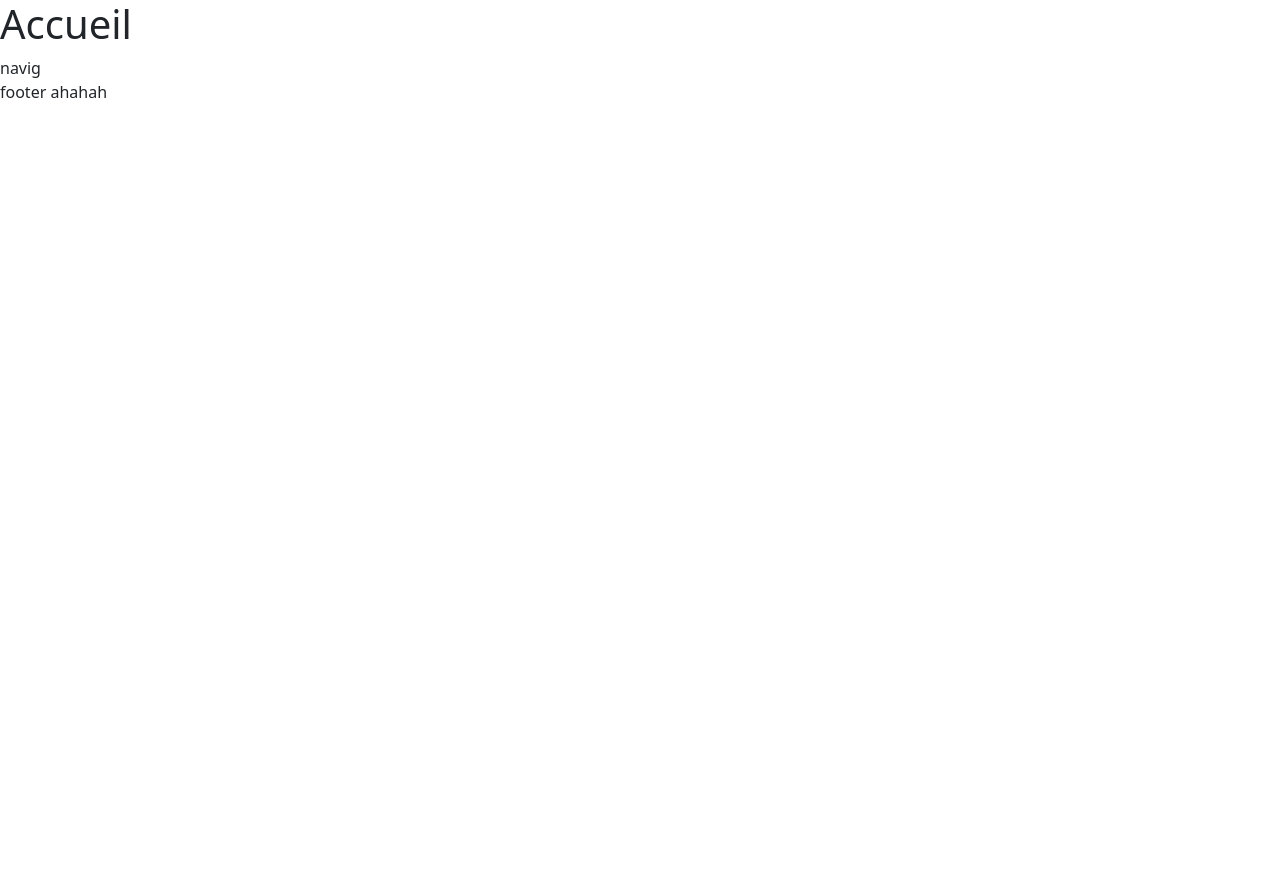
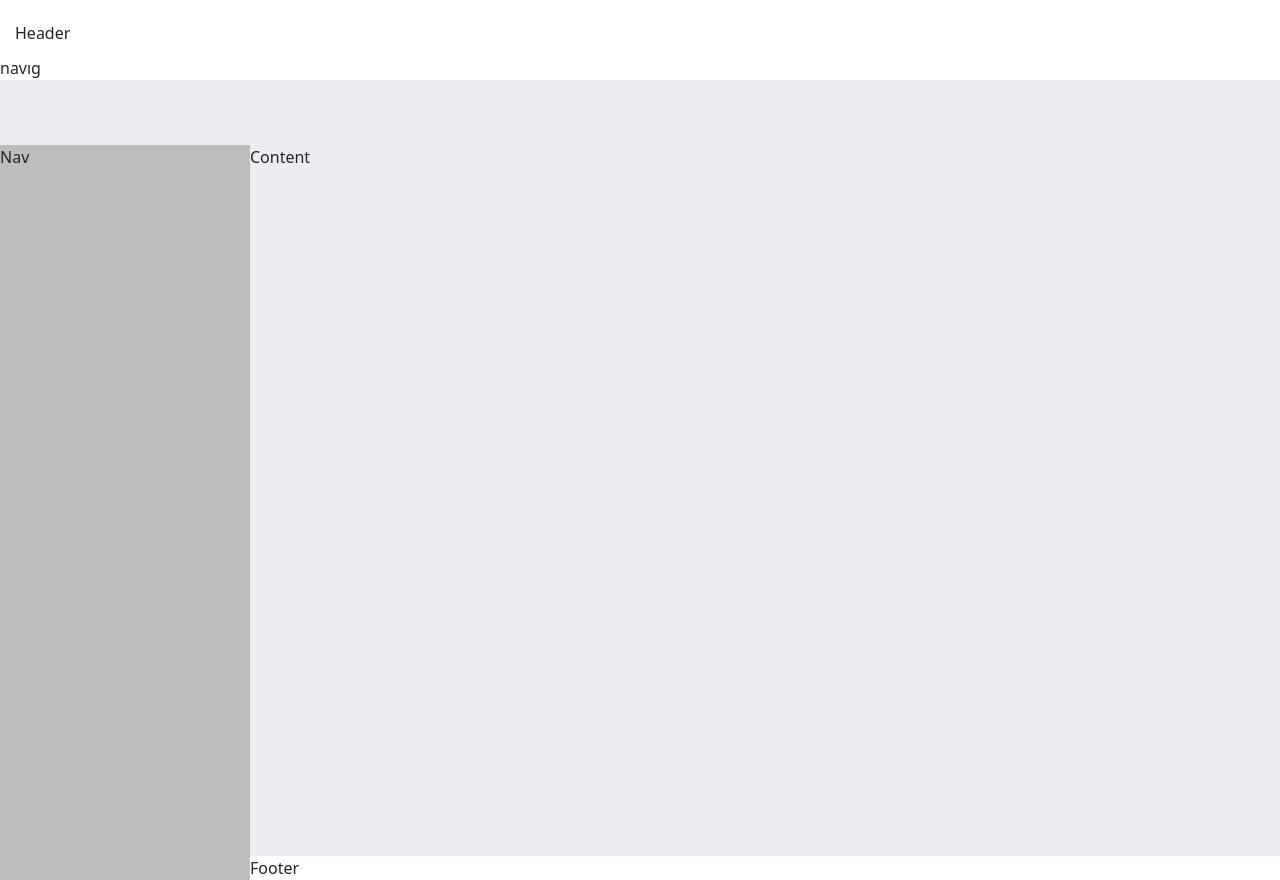
Before and after one commit to Kimonae/Crm, an Angular app: page / in a window 1280 px wide. Before the commit the page ends 800 px from the top, so only its background shows below. Built offline with nearby package versions, Linux system fonts and the light colour scheme.

Commit message:
add features

```diff
--- a/src/app/app.component.html
+++ b/src/app/app.component.html
@@ -1,4 +1,4 @@
 <h1>Accueil</h1>
  <nav> navig </nav>
 
- <footer> footer ahahah </footer>
+<app-ui> </app-ui>
--- /dev/null
+++ b/src/app/ui/components/ui/ui.component.html
@@ -0,0 +1,20 @@
+<header class="fixed-top">
+  Header
+</header>
+<main>
+  <div class="shadow position-fixed">
+  </div>
+  <aside>
+    <div class="scroller">
+      Nav
+    </div>
+  </aside>
+  <div class="page">
+    <div class="contents">
+      Content
+    </div>
+    <footer>
+      Footer
+    </footer>
+  </div>
+</main>
--- /dev/null
+++ b/src/app/ui/components/ui/ui.component.scss
@@ -0,0 +1,77 @@
+@import "~src/stylings/layout";
+
+/// Description design of user interface
+header {
+  height: 65px;
+  background: var(--app-light);
+  padding: 0 $gutter;
+  display: flex;
+  align-items: center;
+}
+
+main {
+  background: var(--app-darklight);
+  min-height: calc(100vh - 65px);
+  padding-top: 65px;
+}
+
+aside {
+  background: var(--app-darklight2);
+  width: 250px;
+  min-height: 100vh;
+  position: fixed;
+  z-index: 1000;
+
+  .scroller {
+    overflow-y: auto;
+    max-height: 100vh;
+    padding-bottom: 65px;
+  }
+}
+
+.close-aside aside {
+  width: 0;
+  overflow: hidden;
+}
+
+.close-aside .shadow {
+  display: none;
+}
+
+.shadow {
+  background: var(--app-dark);
+  opacity: 0.8;
+  width: 100%;
+  min-height: 100vh;
+  z-index: 1000;
+}
+
+.page {
+  display: flex;
+  flex-direction: column;
+  min-height: calc(100vh - 65px);
+}
+
+.contents {
+  flex-grow: 1;
+}
+
+footer {
+  background: var(--app-light);
+}
+
+@media (min-width: $md-breakpoint) {
+  .shadow {
+    display: none;
+  }
+
+  .contents,
+  footer {
+    margin-left: 250px;
+  }
+
+  .close-aside .contents,
+  .close-aside footer {
+    margin-left: 0;
+  }
+}
--- /dev/null
+++ b/src/app/ui/components/ui/ui.component.ts
@@ -0,0 +1,15 @@
+import { Component, OnInit } from '@angular/core';
+
+@Component({
+  selector: 'app-ui',
+  templateUrl: './ui.component.html',
+  styleUrls: ['./ui.component.scss']
+})
+export class UiComponent implements OnInit {
+
+  constructor() { }
+
+  ngOnInit(): void {
+  }
+
+}
--- a/src/styles.scss
+++ b/src/styles.scss
@@ -1 +1,13 @@
 /* You can add global styles to this file, and also import other style files */
+
+
+
+@import "./stylings/fonts";
+
+@import "./stylings/layout";
+
+@import "./stylings/theme";
+
+
+
+@import '~bootstrap/scss/bootstrap';
--- /dev/null
+++ b/src/stylings/_theme.scss
@@ -0,0 +1,16 @@
+:root {
+  --app-primary: #aa499a;
+  --app-primary-dark: #330d2d;
+  --app-secondary: #e3f3f8;
+  --app-tertiary: #d0e7f0;
+
+  --app-dark: #525252;
+  --app-light: #ffffff;
+  --app-bg-light: #f0d8ea;
+  --app-darklight: #ebedf2;
+  --app-darklight2: #bebdbd;
+
+  --app-error: #ec687c;
+  --app-warning: #f09a69;
+  --app-success: #b8d887;
+}
```
Also changed, not shown: src/app/ui/ui.module.ts (+7 -1 lines), 1 other file (tests, documents, lock files or other folders).
